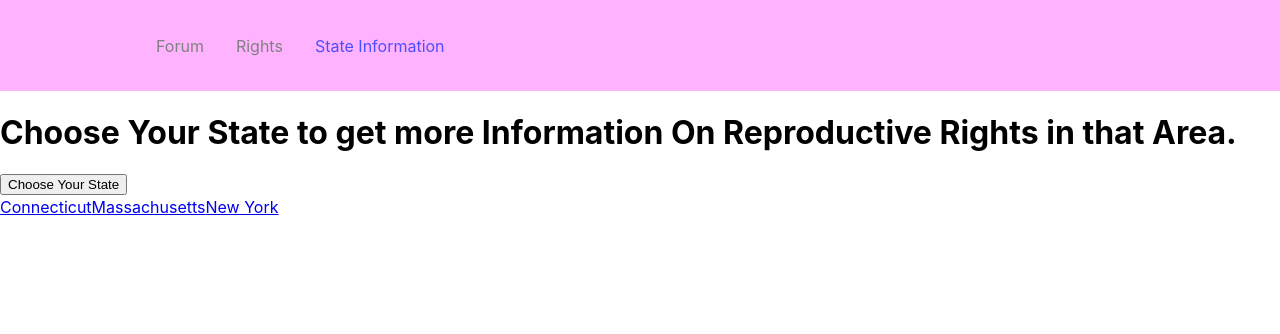
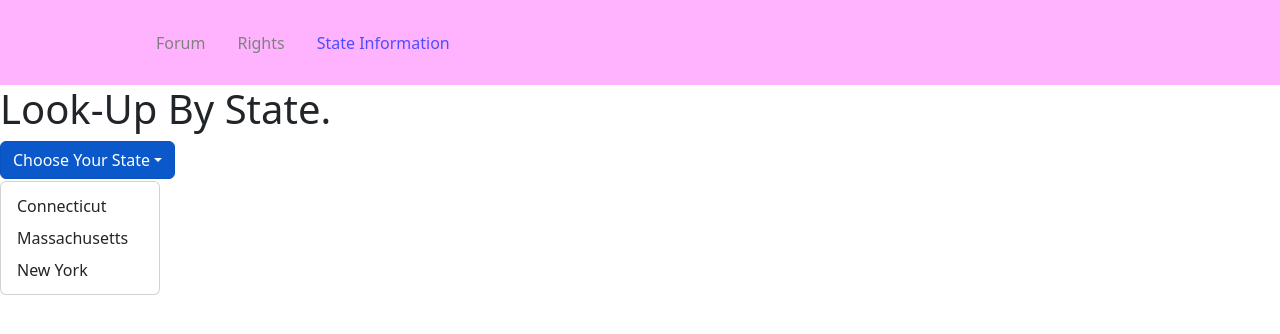
Before and after one commit to CiciLing/iwc-hackthon, a React (Create React App) app: page /StateInformationPage in a window 1280 px wide. Both pictures are taken after a click on the button "Choose Your State". Shown: the top 334 px of the page. Built offline with nearby package versions, Linux system fonts and the light colour scheme.

Commit message:
state info

```diff
--- a/src/App.js
+++ b/src/App.js
@@ -7,6 +7,7 @@ import { BrowserRouter as Router, Routes, Route}
 import Rights from './pages/rights';
 import Chat from './pages/chat';
 import StateInformationPage from './pages/StateInformationPage';
+import 'bootstrap/dist/css/bootstrap.min.css';
 
 
 function App() {
--- a/src/StateInformation.js
+++ b/src/StateInformation.js
@@ -5,9 +5,9 @@ import DropdownButton from 'react-bootstrap/DropdownButton';
 function StateInformation() {
   return (
     <DropdownButton id="dropdown-basic-button" title="Choose Your State">
-      <Dropdown.Item href="#/action-1">Connecticut</Dropdown.Item>
-      <Dropdown.Item href="#/action-2">Massachusetts</Dropdown.Item>
-      <Dropdown.Item href="#/action-3">New York</Dropdown.Item>
+      <Dropdown.Item href=".pages/ct.js">Connecticut</Dropdown.Item>
+      <Dropdown.Item href=".pages/ma.js">Massachusetts</Dropdown.Item>
+      <Dropdown.Item href=".pages/nyc.js">New York</Dropdown.Item>
     </DropdownButton>
   );
 }
--- a/src/pages/StateInformationPage.js
+++ b/src/pages/StateInformationPage.js
@@ -1,11 +1,12 @@
 import React from 'react';
 import StateInformation from '../StateInformation.js'
+import Card from 'react-bootstrap/Card';
 
 const StateInformationPage = () => {
   return (
     <div>
       <h1>
-        Choose Your State to get more Information On Reproductive Rights in that Area.
+        Look-Up By State.
       </h1>
       <StateInformation>
 </StateInformation>
```
Also changed, not shown: src/pages/ct.js (added, +29 -0 lines), src/pages/ma.js (added), src/pages/nyc.js (added).
